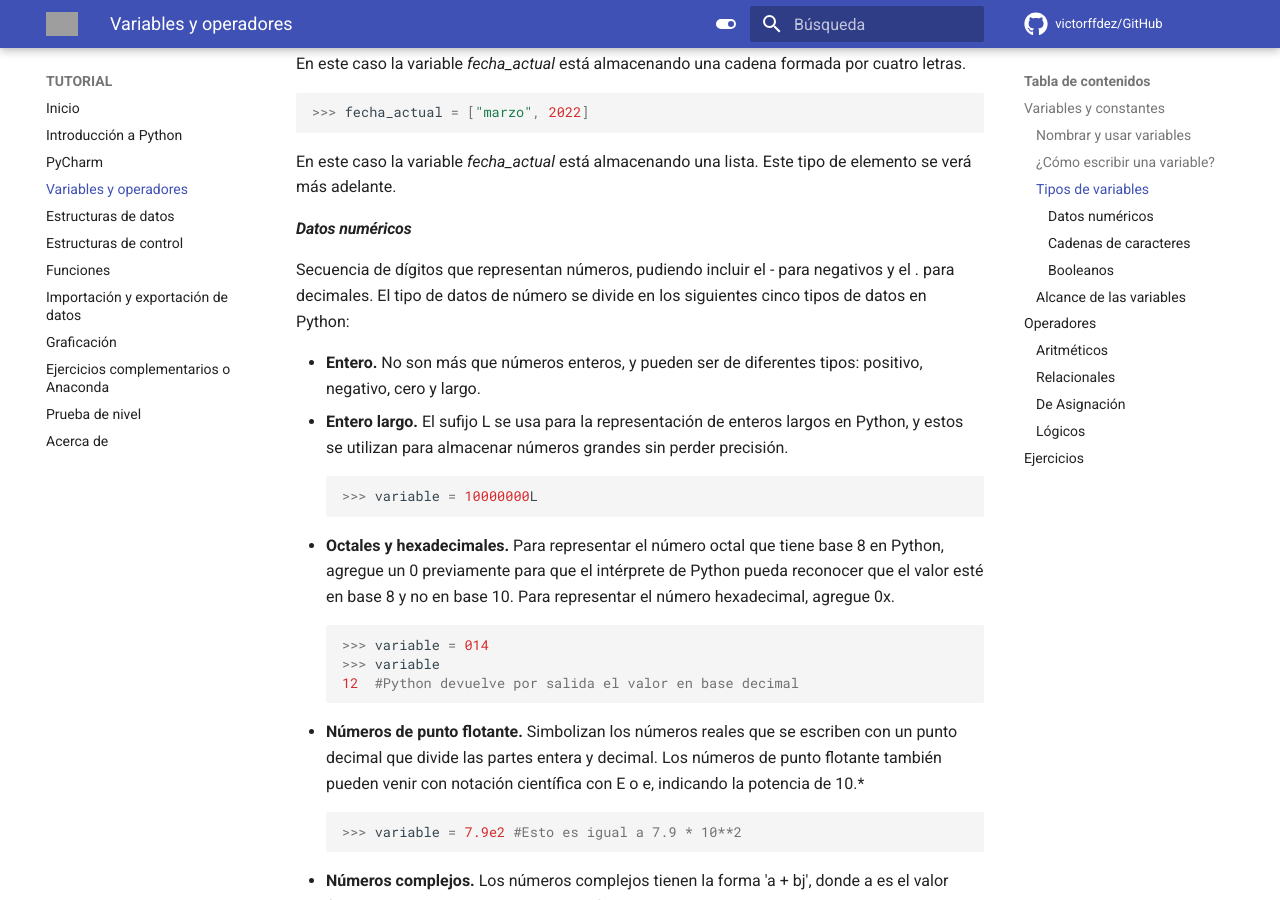
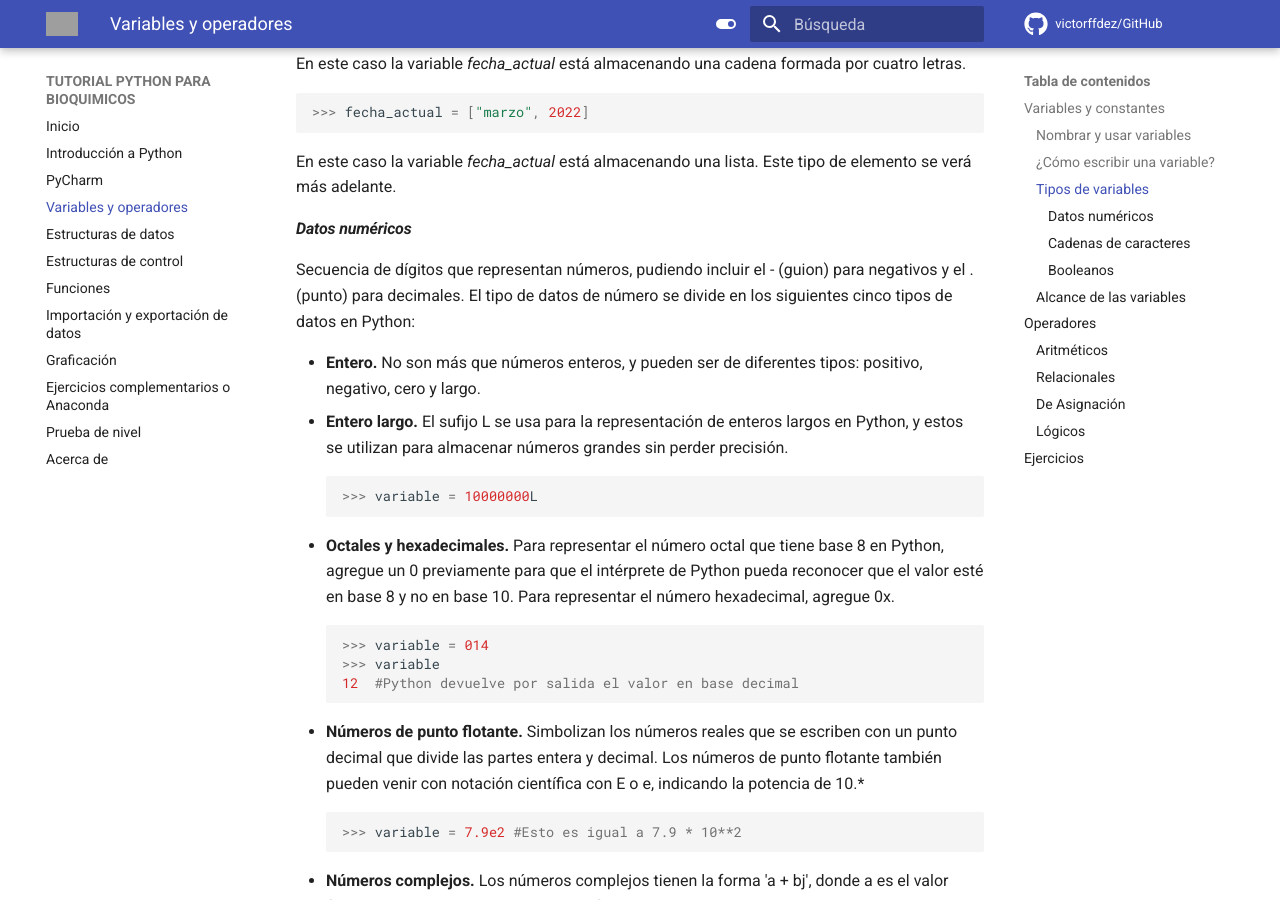
Before and after one commit to Victorffdez/Python_Biochemistry_Tutorial, an MkDocs documentation site: the page built from docs/4_Variables.md, in a window 1280 px wide and 900 px high, scrolled down 2615 px. Built offline with MkDocs 1.6.1 and Material for MkDocs 9.7.7, drawn with Linux system fonts in a browser that asks for light colours; comment, search, counter and statistics services are not loaded; some of the changed text lies outside the part shown; grey boxes are pictures that could not be loaded.

Commit message:
Revisado hasta EstructurasDatos

````diff
--- a/docs/4_Variables.md
+++ b/docs/4_Variables.md
@@ -102,7 +102,7 @@
 En este caso la variable *fecha_actual* está almacenando una lista. Este tipo de elemento se verá más adelante.
 
 #### *Datos numéricos*
-Secuencia de dígitos que representan números, pudiendo incluir el - para negativos y el . para decimales. El tipo de datos de número se divide en los siguientes cinco tipos de datos en Python:
+Secuencia de dígitos que representan números, pudiendo incluir el - (guion) para negativos y el . (punto) para decimales. El tipo de datos de número se divide en los siguientes cinco tipos de datos en Python:
 
 * **Entero.** No son más que números enteros, y pueden ser de diferentes tipos: positivo, negativo, cero y largo.
 * **Entero largo.** El sufijo L se usa para la representación de enteros largos en Python, y estos se utilizan para almacenar números grandes sin perder precisión.
@@ -181,7 +181,7 @@
 
 * *^^Concatenar cadenas^^*. El operador + se usa para agregar una cadena a otra cadena.
 ``` py
->>> cadena_1 = 'La hemoglobina'
+>>> cadena_1 = 'La hemoglobina '
 >>> cadena_2 = 'es una proteina'
 >>> cadena_final = cadena_1 + cadena_2
 >>> cadena_final
--- a/mkdocs.yml
+++ b/mkdocs.yml
@@ -1,6 +1,6 @@
-site_name: TUTORIAL
+site_name: TUTORIAL PYTHON PARA BIOQUIMICOS
 site_author: Víctor J. Fernández
-site_url: https://tutorialpythonbioquimica.com/
+site_url: https://ucodemy.github.io/pybioq/
 repo_name: victorffdez/GitHub
 repo_url: https://github.com/Victorffdez/Python_Biochemistry_Tutorial
 edit_uri: ""
````
Also changed, not shown: other parts of docs/4_Variables.md (+1 -1 lines), docs/5_EstructurasDatos.md (+2 -0 lines).
